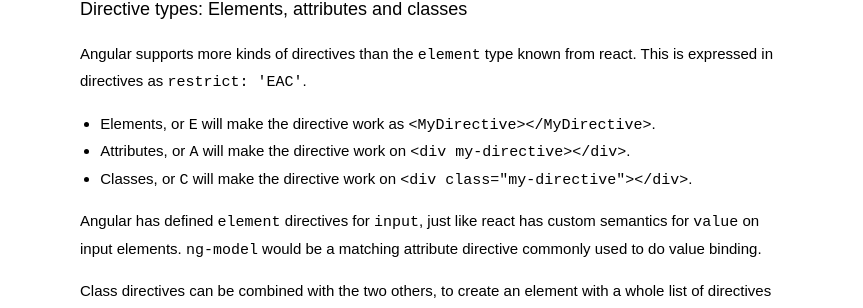
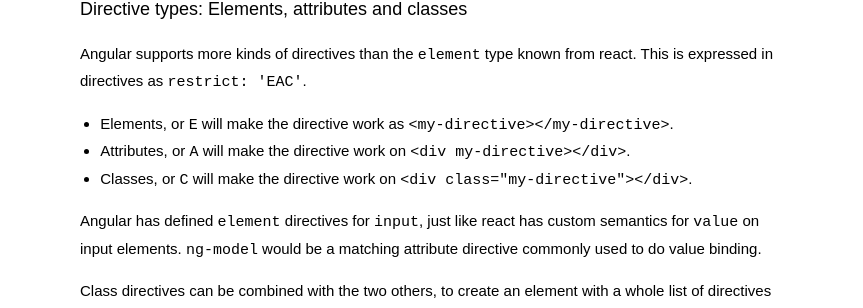
Before and after one commit to wejendorp/dorp.io, a Jekyll site: the page built from _posts/2018-04-17-angularjs-notes.md, in a window 1280 px wide and 900 px high, scrolled down 1246 px. Shown: the part 143-451 px from the top of the window, without its empty margins (208-1071 px from the left). Built offline with Jekyll 4.4.1, drawn with Linux system fonts in a browser that asks for light colours; comment, search, counter and statistics services are not loaded; some of the changed lines change nothing that is shown.

Commit message:
correct element directive example

```diff
--- a/_posts/2018-04-17-angularjs-notes.md
+++ b/_posts/2018-04-17-angularjs-notes.md
@@ -56,7 +56,7 @@ it's probably a directive. Directives can be much more than "expanding" tags int
 Angular supports more kinds of directives than the `element` type known from react. This is expressed
 in directives as `restrict: 'EAC'`.
 
-- Elements, or `E` will make the directive work as `<MyDirective></MyDirective>`.
+- Elements, or `E` will make the directive work as `<my-directive></my-directive>`.
 - Attributes, or `A` will make the directive work on `<div my-directive></div>`.
 - Classes, or `C` will make the directive work on `<div class="my-directive"></div>`.
 
```
